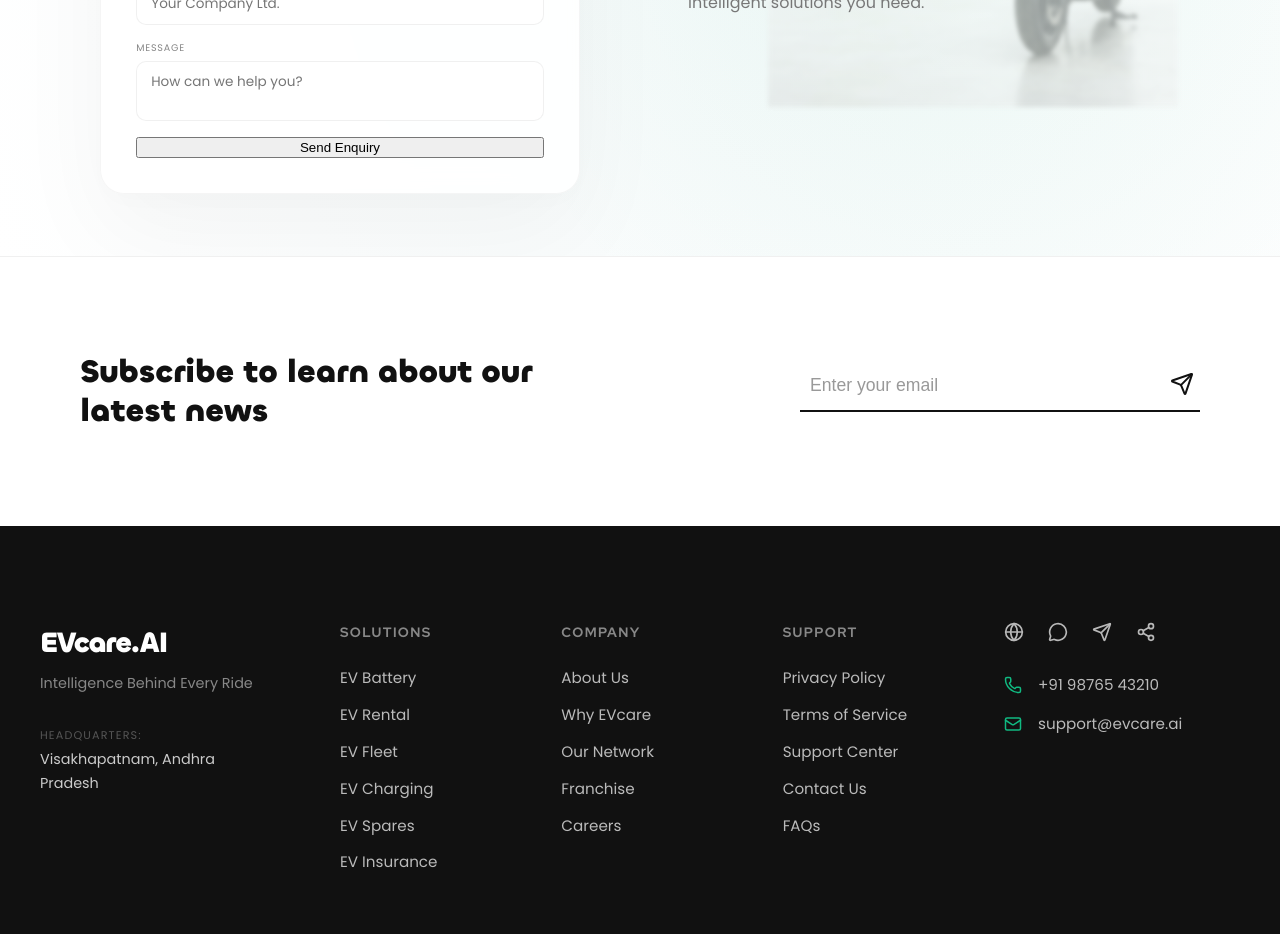
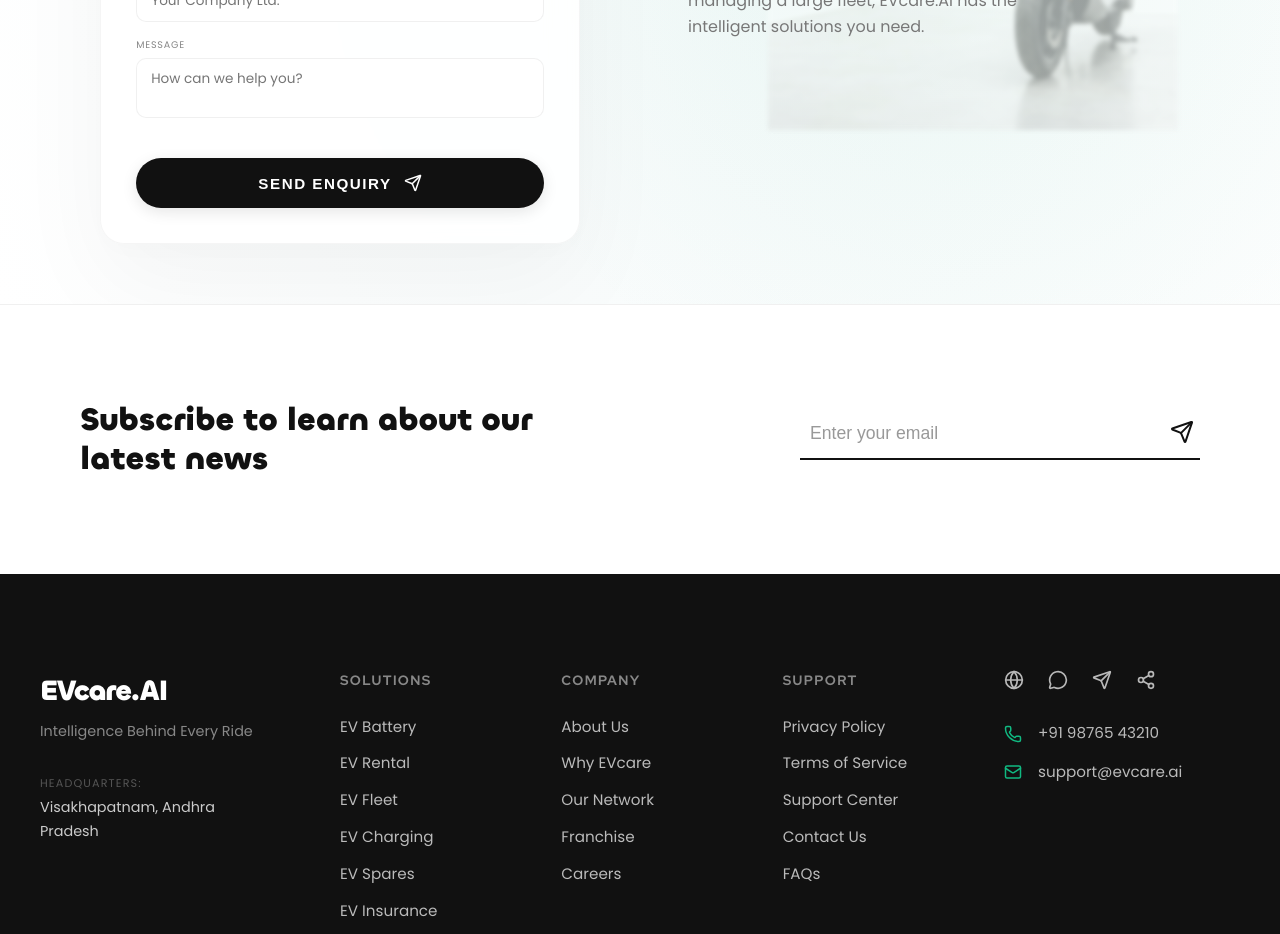
Before and after one commit to srinivas191206/evcare.ai, a React (Vite) app: page / in a window 1280 px wide. Shown: the part 8200-9134 px from the top of the page. Built offline with nearby package versions, Linux system fonts and the light colour scheme; a web font is replaced by a local one.

Commit message:
Refine Send Enquiry button: fixed class mismatch, increased size, and added premium icon

```diff
--- a/src/EnquiryForm.css
+++ b/src/EnquiryForm.css
@@ -164,24 +164,29 @@
   padding-right: 30px !important;
 }
 
-.modern-submit-btn {
-  margin-top: 0.5rem;
+.enquiry-submit-btn {
+  margin-top: 1.5rem;
   background: #111111;
   color: #ffffff;
   border: none;
-  padding: 12px;
+  padding: 16px 32px;
   border-radius: 100px;
-  font-size: 0.85rem;
+  font-size: 0.95rem;
   font-weight: 800;
   cursor: pointer;
   transition: all 0.4s cubic-bezier(0.16, 1, 0.3, 1);
   text-transform: uppercase;
-  letter-spacing: 0.05em;
+  letter-spacing: 0.1em;
   position: relative;
   overflow: hidden;
+  width: 100%;
+  display: flex;
+  align-items: center;
+  justify-content: center;
+  box-shadow: 0 4px 15px rgba(0, 0, 0, 0.1);
 }
 
-.modern-submit-btn::after {
+.enquiry-submit-btn::after {
   content: "";
   position: absolute;
   top: -50%;
@@ -193,14 +198,19 @@
   transition: opacity 0.3s ease;
 }
 
-.modern-submit-btn:hover {
+.enquiry-submit-btn:hover {
   background: #10b981;
-  transform: translateY(-2px) scale(1.02);
-  box-shadow: 0 10px 20px rgba(16, 185, 129, 0.2);
+  transform: translateY(-2px) scale(1.01);
+  box-shadow: 0 12px 24px rgba(16, 185, 129, 0.25);
 }
 
-.modern-submit-btn:hover::after {
+.enquiry-submit-btn:hover::after {
   opacity: 1;
+}
+
+.enquiry-submit-btn:disabled {
+  opacity: 0.7;
+  cursor: not-allowed;
 }
 
 /* RIGHT: WORLD-CLASS TYPOGRAPHY */
--- a/src/EnquiryForm.jsx
+++ b/src/EnquiryForm.jsx
@@ -1,4 +1,5 @@
 import { useState } from 'react';
+import { Send } from 'lucide-react';
 import './EnquiryForm.css';
 import scooterBg from './assets/enquiry_hero_scooter.png';
 
@@ -114,8 +115,20 @@ const EnquiryForm = () => {
               </div>
 
               <button type="submit" className="enquiry-submit-btn" disabled={status === 'loading'}>
-              {status === 'loading' ? 'Sending...' : status === 'success' ? 'Sent Successfully!' : 'Send Enquiry'}
-            </button>
+                {status === 'loading' ? (
+                  <>
+                    <div className="spinner-small" style={{ marginRight: '10px' }}></div>
+                    Sending...
+                  </>
+                ) : status === 'success' ? (
+                  'Sent Successfully!'
+                ) : (
+                  <>
+                    Send Enquiry
+                    <Send size={18} style={{ marginLeft: '12px' }} />
+                  </>
+                )}
+              </button>
             </form>
           </div>
 
--- a/src/Footer.css
+++ b/src/Footer.css
@@ -63,17 +63,9 @@
   transform: translateX(5px);
 }
 
-.spinner-small {
-  width: 20px;
-  height: 20px;
+.newsletter-btn .spinner-small {
   border: 2px solid rgba(0, 0, 0, 0.1);
   border-top-color: #111111;
-  border-radius: 50%;
-  animation: spin 0.8s linear infinite;
-}
-
-@keyframes spin {
-  to { transform: rotate(360deg); }
 }
 
 /* MAIN FOOTER - DARK */
--- a/src/index.css
+++ b/src/index.css
@@ -64,3 +64,16 @@ h1, h2, h3, h4, h5, h6 {
 p {
   margin: 0;
 }
+
+.spinner-small {
+  width: 18px;
+  height: 18px;
+  border: 2px solid rgba(0, 0, 0, 0.1);
+  border-top-color: #111111;
+  border-radius: 50%;
+  animation: spin 0.8s linear infinite;
+}
+
+@keyframes spin {
+  to { transform: rotate(360deg); }
+}
```
